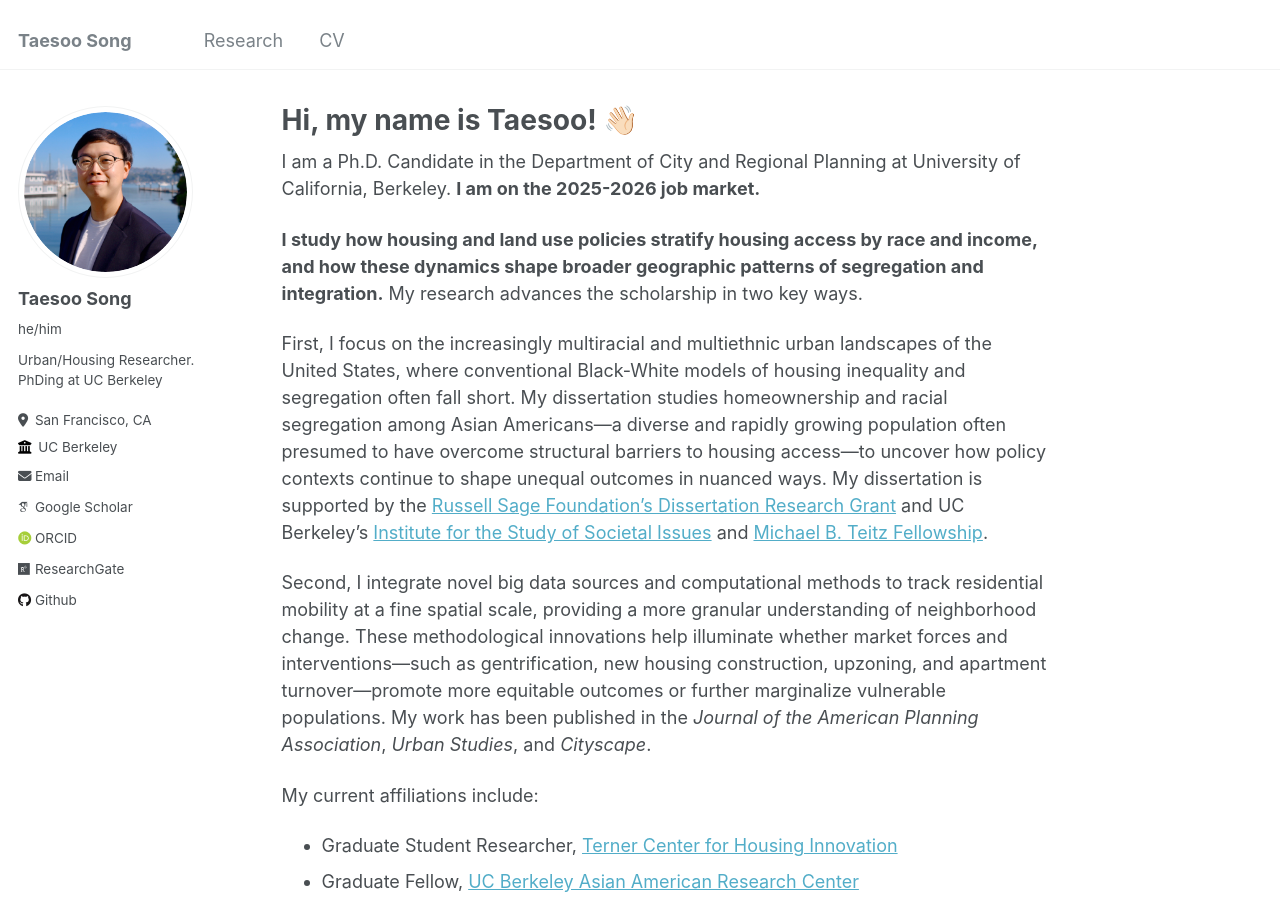
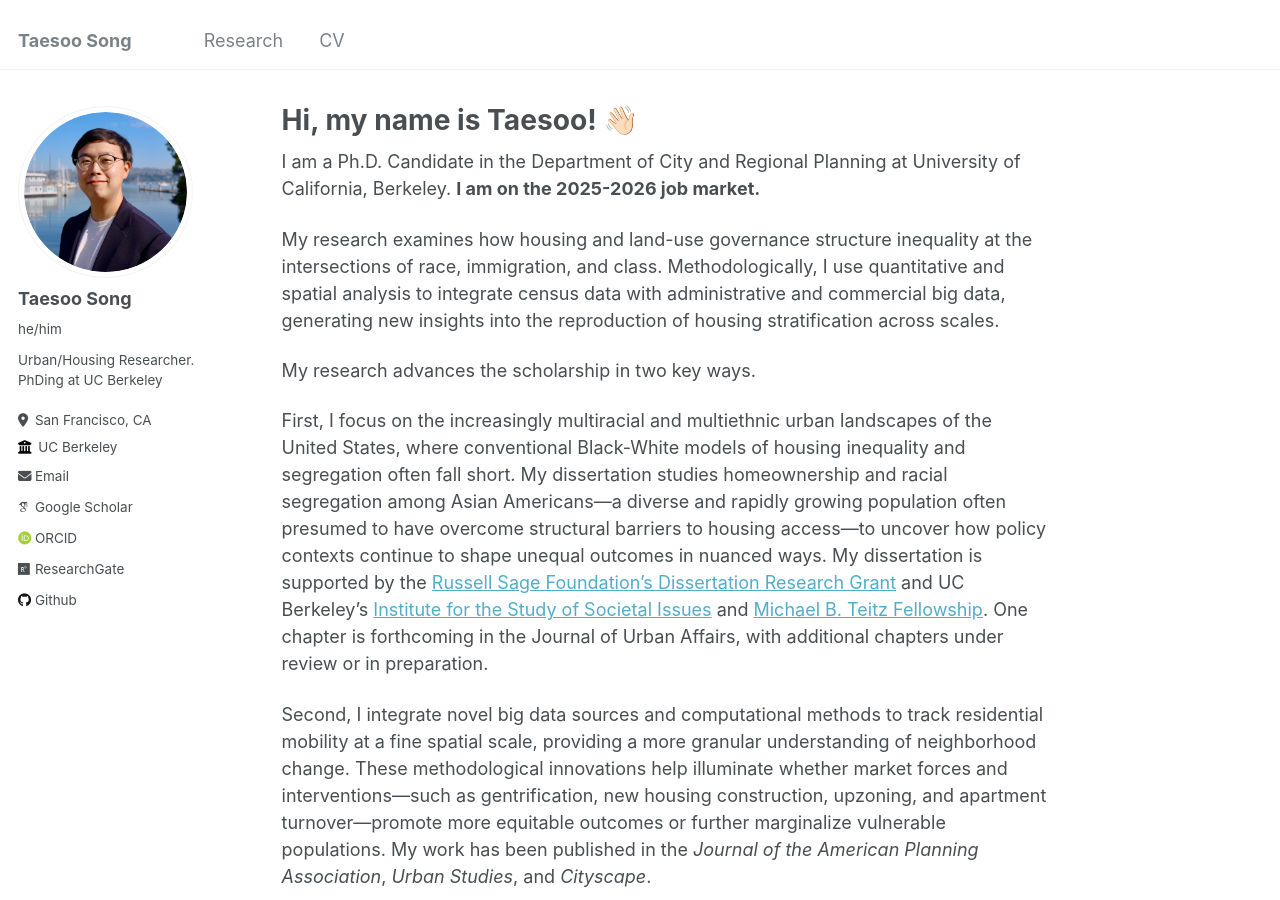
Before and after one commit to taesoosong/taesoosong.github.io, a Jekyll site: the page built from _pages/about.md, in a window 1280 px wide and 900 px high. Built offline with Jekyll 4.4.1, drawn with Linux system fonts in a browser that asks for light colours; some web fonts are replaced.

Commit message:
Update about.md

```diff
--- a/_pages/about.md
+++ b/_pages/about.md
@@ -11,9 +11,11 @@ redirect_from:
 
 I am a Ph.D. Candidate in the Department of City and Regional Planning at University of California, Berkeley. **I am on the 2025-2026 job market.**
 
-**I study how housing and land use policies stratify housing access by race and income, and how these dynamics shape broader geographic patterns of segregation and integration.** My research advances the scholarship in two key ways.
+My research examines how housing and land-use governance structure inequality at the intersections of race, immigration, and class. Methodologically, I use quantitative and spatial analysis to integrate census data with administrative and commercial big data, generating new insights into the reproduction of housing stratification across scales.
 
-First, I focus on the increasingly multiracial and multiethnic urban landscapes of the United States, where conventional Black-White models of housing inequality and segregation often fall short. My dissertation studies homeownership and racial segregation among Asian Americans—a diverse and rapidly growing population often presumed to have overcome structural barriers to housing access—to uncover how policy contexts continue to shape unequal outcomes in nuanced ways. My dissertation is supported by the [Russell Sage Foundation's Dissertation Research Grant](https://www.russellsage.org/research/funding/dissertation-research-grants) and UC Berkeley's [Institute for the Study of Societal Issues](https://issi.berkeley.edu/) and [Michael B. Teitz Fellowship](https://ced.berkeley.edu/awards/michael-b-teitz-fellowship).
+My research advances the scholarship in two key ways.
+
+First, I focus on the increasingly multiracial and multiethnic urban landscapes of the United States, where conventional Black-White models of housing inequality and segregation often fall short. My dissertation studies homeownership and racial segregation among Asian Americans—a diverse and rapidly growing population often presumed to have overcome structural barriers to housing access—to uncover how policy contexts continue to shape unequal outcomes in nuanced ways. My dissertation is supported by the [Russell Sage Foundation's Dissertation Research Grant](https://www.russellsage.org/research/funding/dissertation-research-grants) and UC Berkeley's [Institute for the Study of Societal Issues](https://issi.berkeley.edu/) and [Michael B. Teitz Fellowship](https://ced.berkeley.edu/awards/michael-b-teitz-fellowship). One chapter is forthcoming in the Journal of Urban Affairs, with additional chapters under review or in preparation.
 
 Second, I integrate novel big data sources and computational methods to track residential mobility at a fine spatial scale, providing a more granular understanding of neighborhood change. These methodological innovations help illuminate whether market forces and interventions—such as gentrification, new housing construction, upzoning, and apartment turnover—promote more equitable outcomes or further marginalize vulnerable populations. My work has been published in the _Journal of the American Planning Association_, _Urban Studies_, and _Cityscape_.
 
```
